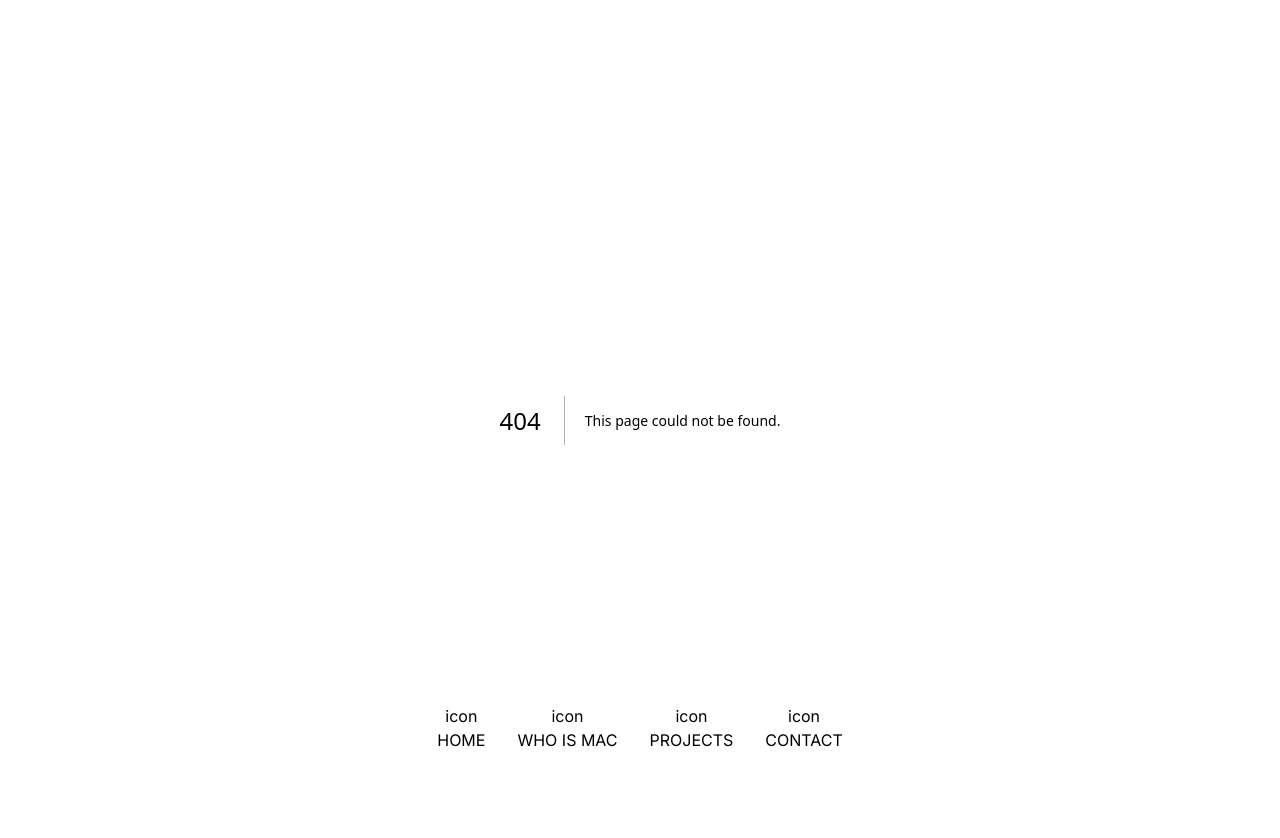
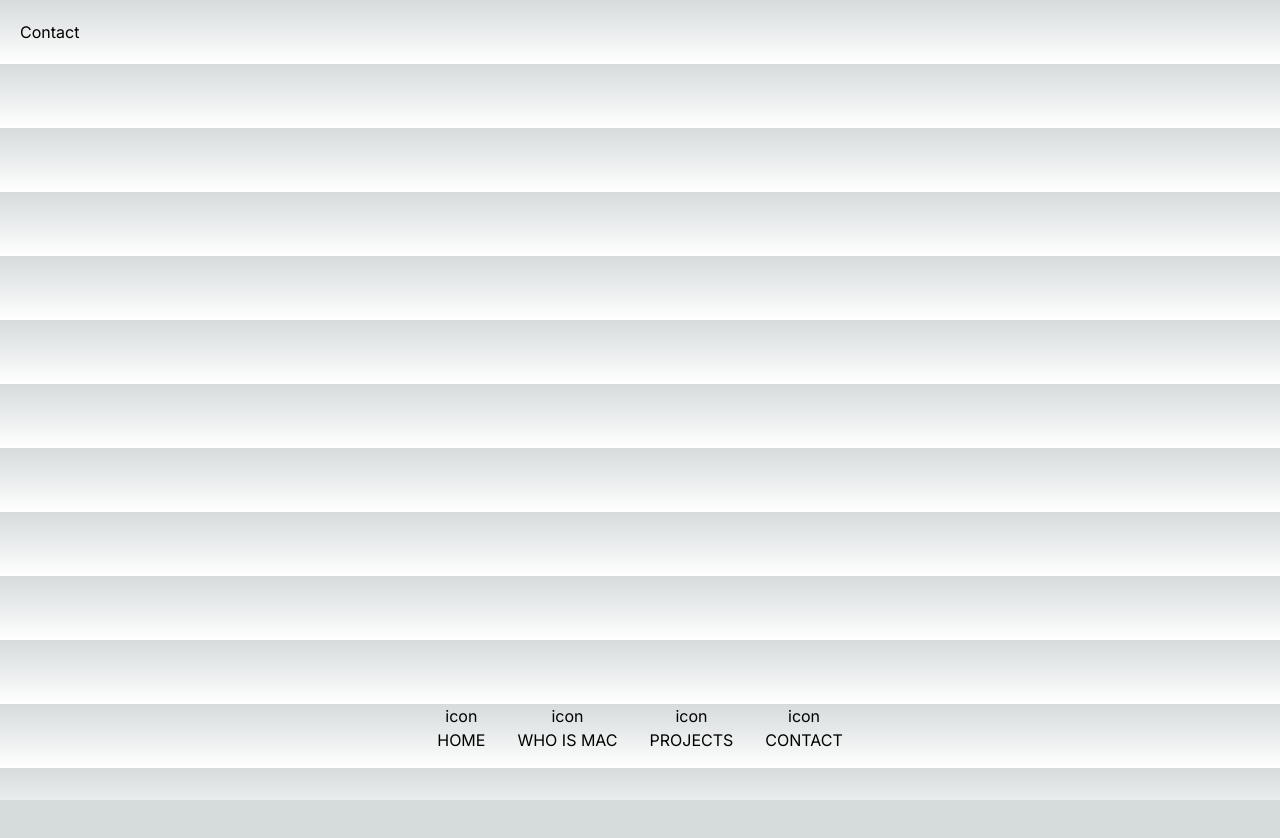
Before and after one commit to machip3r/portfolio, a Next.js app: page /better-call-mac in a window 1280 px wide. Before the commit this address had no page. After the commit the page ends 800 px from the top, so only its background shows below. Built offline with nearby package versions, Linux system fonts and the light colour scheme.

Commit message:
the pages for routing

```diff
--- /dev/null
+++ b/src/app/better-call-mac/page.js
@@ -0,0 +1,11 @@
+import React from "react";
+
+const Contact = () => {
+    return (
+        <main>
+            <h1>Contact</h1>
+        </main>
+    );
+};
+
+export default Contact;
--- /dev/null
+++ b/src/app/who-is-mac/page.js
@@ -0,0 +1,11 @@
+import React from "react";
+
+const Who = () => {
+    return (
+        <main>
+            <h1>Who</h1>
+        </main>
+    );
+};
+
+export default Who;
--- /dev/null
+++ b/src/app/work-hard-mac/page.js
@@ -0,0 +1,11 @@
+import React from "react";
+
+const Work = () => {
+    return (
+        <main>
+            <h1>Work</h1>
+        </main>
+    );
+};
+
+export default Work;
```
